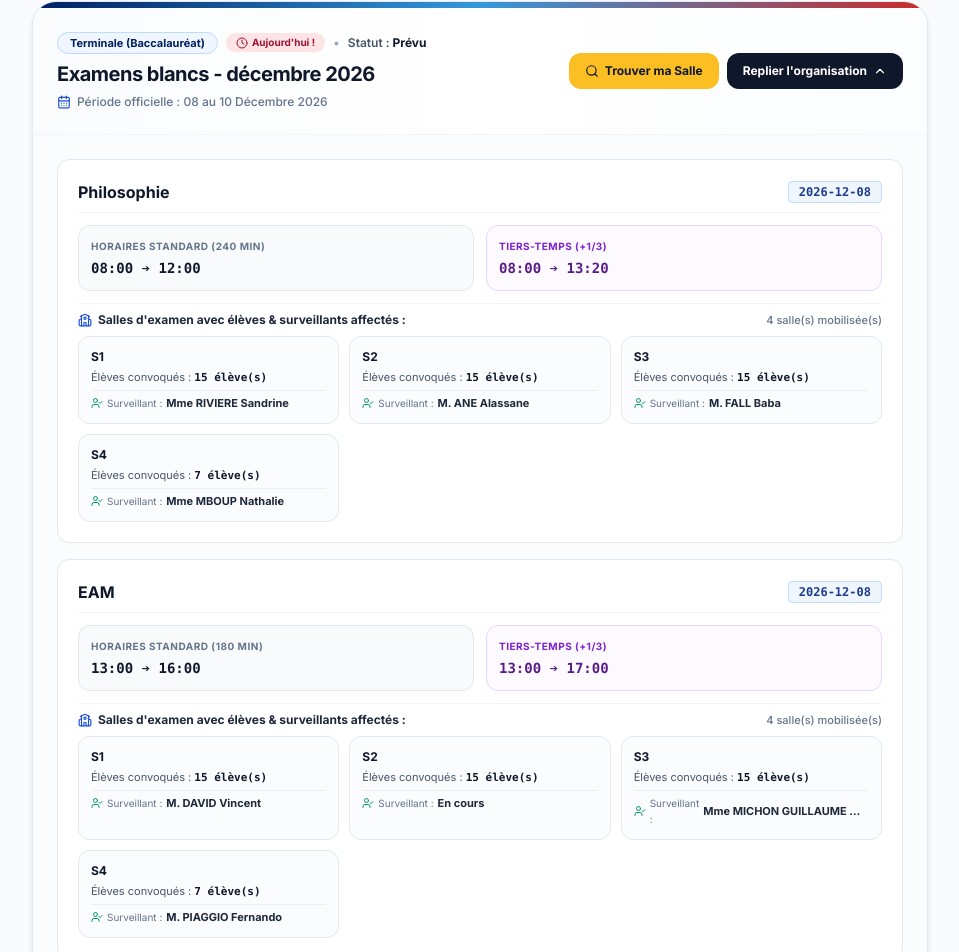
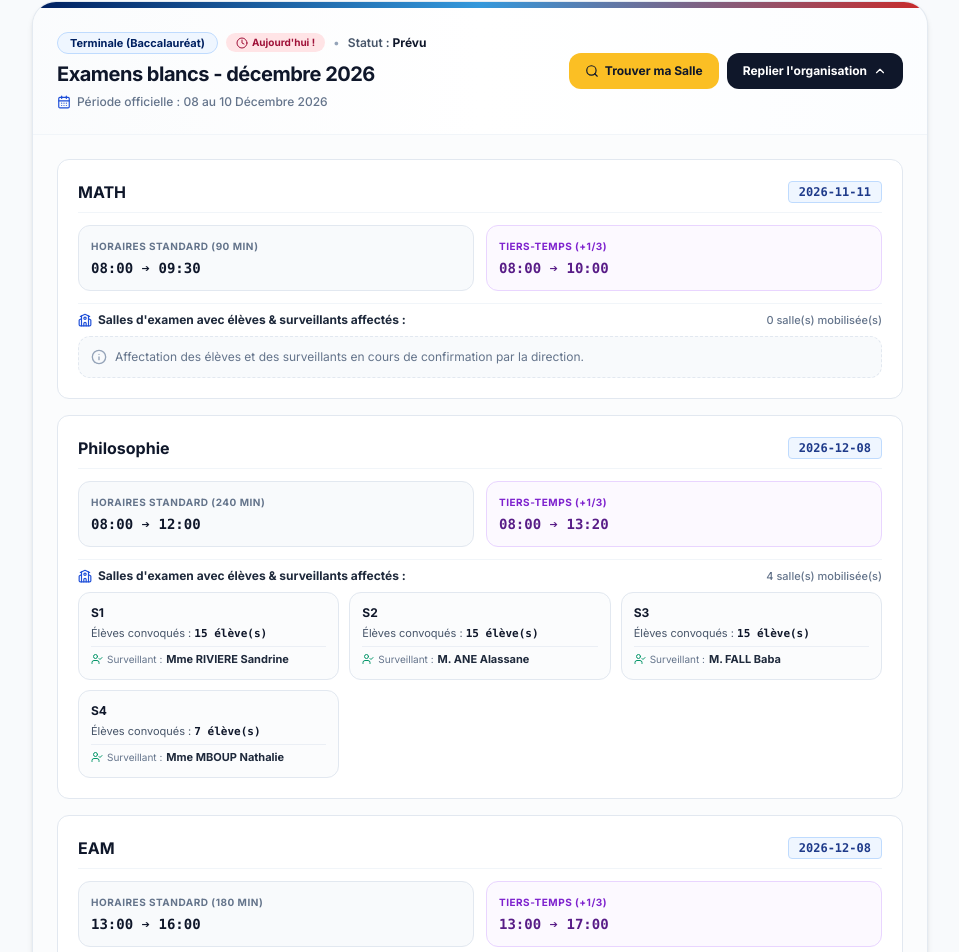
Before and after one commit to informatique-cmd/examens_blanc_lfjp, a React (Vite) app: page / in a window 1280 px wide. Shown: the part 1028-1980 px from the top of the page, without its empty margins (160-1119 px from the left). Built offline with nearby package versions, Linux system fonts and the light colour scheme.

Commit message:
Mise à jour par Direction / Proviseur (11/11/2026 à 12:06)

```diff
--- a/public/cms-data.json
+++ b/public/cms-data.json
@@ -1,6 +1,6 @@
 {
   "version": "1.0.0",
-  "updatedAt": "2026-11-11T11:51:04.412Z",
+  "updatedAt": "2026-11-11T12:06:10.070Z",
   "siteInfo": {
     "title": "Toute l'organisation des examens blancs centralisée pour les enseignants du LFJP",
     "subtitle": "Lycée Français Jacques Prévert de Saly • Réseau AEFE",
@@ -239,6 +239,22 @@
       ],
       "notes": "",
       "id": "slot-1794218055276"
+    },
+    {
+      "examTitle": "Examens blancs - décembre 2026",
+      "subject": "MATH",
+      "date": "2026-11-11",
+      "startTime": "08:00",
+      "endTime": "09:30",
+      "durationMinutes": 90,
+      "tiersTempsEndTime": "10:00",
+      "tiersTempsDurationMinutes": 120,
+      "targetLevel": "3ème (DNB Collège)",
+      "roomNames": [
+        "S7 ARTS"
+      ],
+      "notes": "",
+      "id": "slot-1794398416546"
     }
   ],
   "rooms": [
--- a/src/features/home/constants.ts
+++ b/src/features/home/constants.ts
@@ -1,4 +1,4 @@
-// Fichier généré automatiquement par le CMS LFJP le 11/11/2026 à 11:51:04
+// Fichier généré automatiquement par le CMS LFJP le 11/11/2026 à 12:06:10
 // Ce fichier est déployé automatiquement sur Vercel lors de chaque commit GitHub.
 
 export const HOME_PAGE_CONTENT = {
--- a/src/shared/services/default-cms-data.json
+++ b/src/shared/services/default-cms-data.json
@@ -1,6 +1,6 @@
 {
   "version": "1.0.0",
-  "updatedAt": "2026-11-11T11:51:04.412Z",
+  "updatedAt": "2026-11-11T12:06:10.070Z",
   "siteInfo": {
     "title": "Toute l'organisation des examens blancs centralisée pour les enseignants du LFJP",
     "subtitle": "Lycée Français Jacques Prévert de Saly • Réseau AEFE",
@@ -239,6 +239,22 @@
       ],
       "notes": "",
       "id": "slot-1794218055276"
+    },
+    {
+      "examTitle": "Examens blancs - décembre 2026",
+      "subject": "MATH",
+      "date": "2026-11-11",
+      "startTime": "08:00",
+      "endTime": "09:30",
+      "durationMinutes": 90,
+      "tiersTempsEndTime": "10:00",
+      "tiersTempsDurationMinutes": 120,
+      "targetLevel": "3ème (DNB Collège)",
+      "roomNames": [
+        "S7 ARTS"
+      ],
+      "notes": "",
+      "id": "slot-1794398416546"
     }
   ],
   "rooms": [
```
